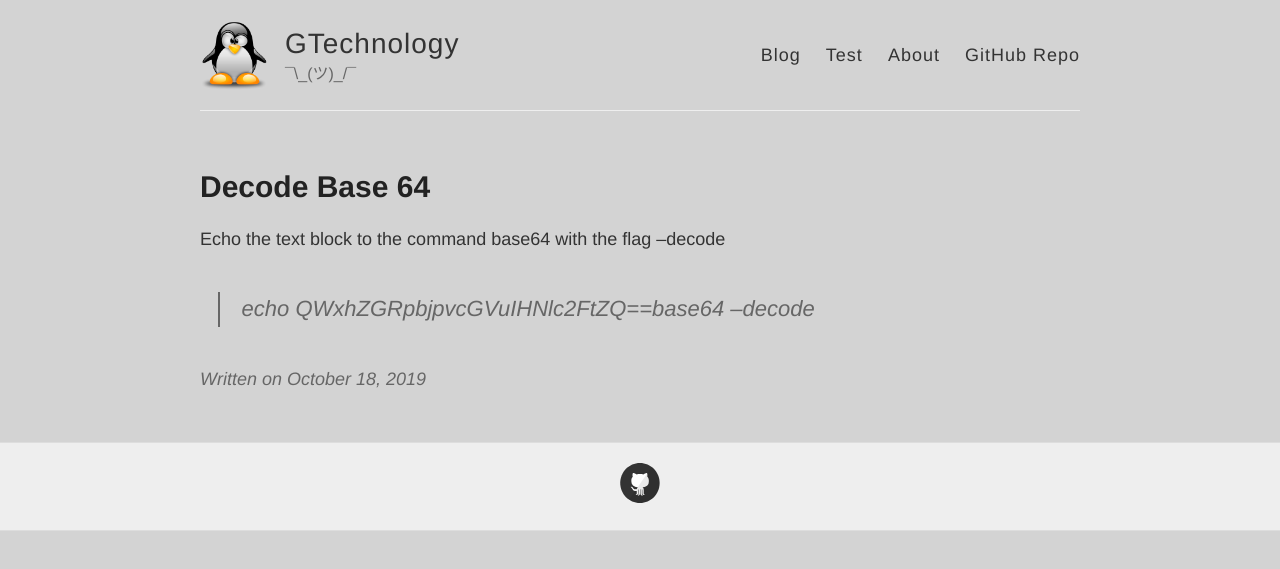
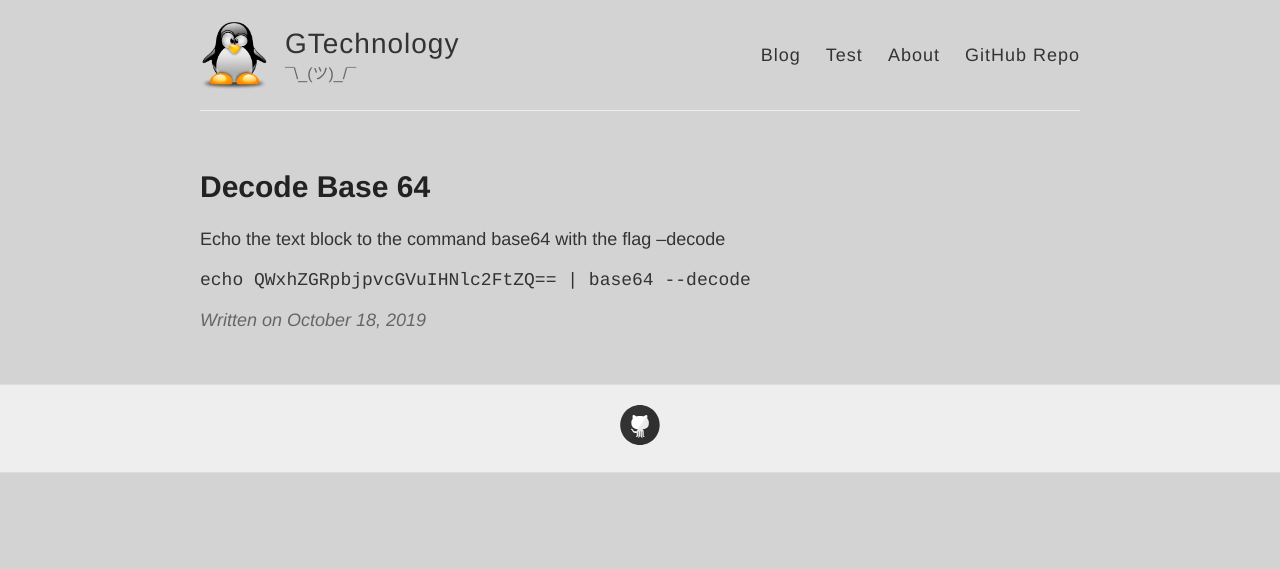
Before and after one commit to GTechnology-biz/gtechnology.biz, a Jekyll site: the page built from _posts/2019-10-18-Base_64_decode.md, in a window 1280 px wide. Shown: the top 569 px of the page. Built offline with Jekyll 4.4.1, drawn with Linux system fonts in a browser that asks for light colours.

Commit message:
Update 2019-10-18-Base_64_decode.md

````diff
--- a/_posts/2019-10-18-Base_64_decode.md
+++ b/_posts/2019-10-18-Base_64_decode.md
@@ -5,4 +5,4 @@ title: Decode Base 64
 
 Echo the text block to the command base64 with the flag --decode
 
->echo QWxhZGRpbjpvcGVuIHNlc2FtZQ== | base64 --decode
+```echo QWxhZGRpbjpvcGVuIHNlc2FtZQ== | base64 --decode```
````
